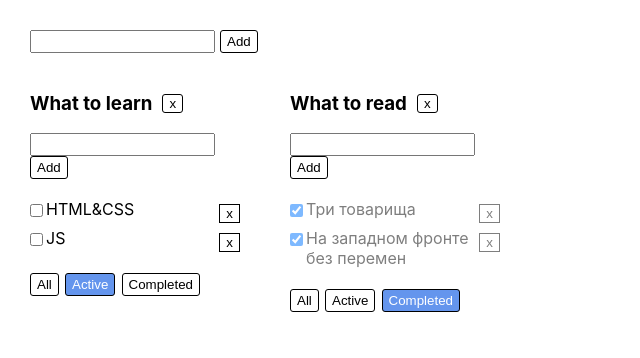
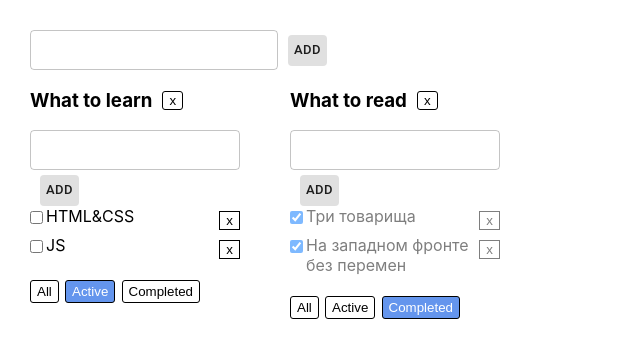
Before and after one commit to KuhniaDruggist/todo, a React (Create React App) app: page / in a window 1280 px wide. Shown: the top 358 px of the page, without its empty margins (0-640 px from the left). Built offline with nearby package versions, Linux system fonts and the light colour scheme.

Commit message:
Refactors code with new lib for component AddItemForm

```diff
--- a/src/components/AddItemForm/AddItemForm.tsx
+++ b/src/components/AddItemForm/AddItemForm.tsx
@@ -1,7 +1,8 @@
 import React, {ChangeEvent, KeyboardEvent, useState} from 'react';
-import styles from '../Todolist/Todolist.module.css';
+import {Button, TextField} from '@material-ui/core';
 
 type AddItemFormPropsType = {
+    placeholder?: string
     addItem: (title: string) => void
 }
 
@@ -33,16 +34,29 @@ export function AddItemForm(props: AddItemFormPropsType) {
         }
     }
 
-    const inputItemClass = `${styles.input} ${error ? styles.error : ''}`;
-
     return (
         <div>
-            <input value={title}
-                   className={inputItemClass}
-                   onChange={onChangeHandler}
-                   onKeyPress={onKeyPressHandler}/>
-            <button className={styles.button} onClick={addItem}>Add</button>
-            <span className={styles.errorMessage}>{error}</span>
+            <TextField
+                size="small"
+                variant="outlined"
+                value={title}
+                error={!!error}
+                label={error ? 'Error' : ''}
+                helperText={error}
+                onChange={onChangeHandler}
+                onKeyPress={onKeyPressHandler}
+                placeholder={props.placeholder}
+            />
+            <Button style={{
+                minWidth: '30px',
+                marginTop: '5px',
+                marginLeft: '10px',
+                padding: '4px 6px'
+            }} variant="contained"
+                    size={'small'}
+                    disableElevation
+                    onClick={addItem}>Add
+            </Button>
         </div>
     );
 }
```
